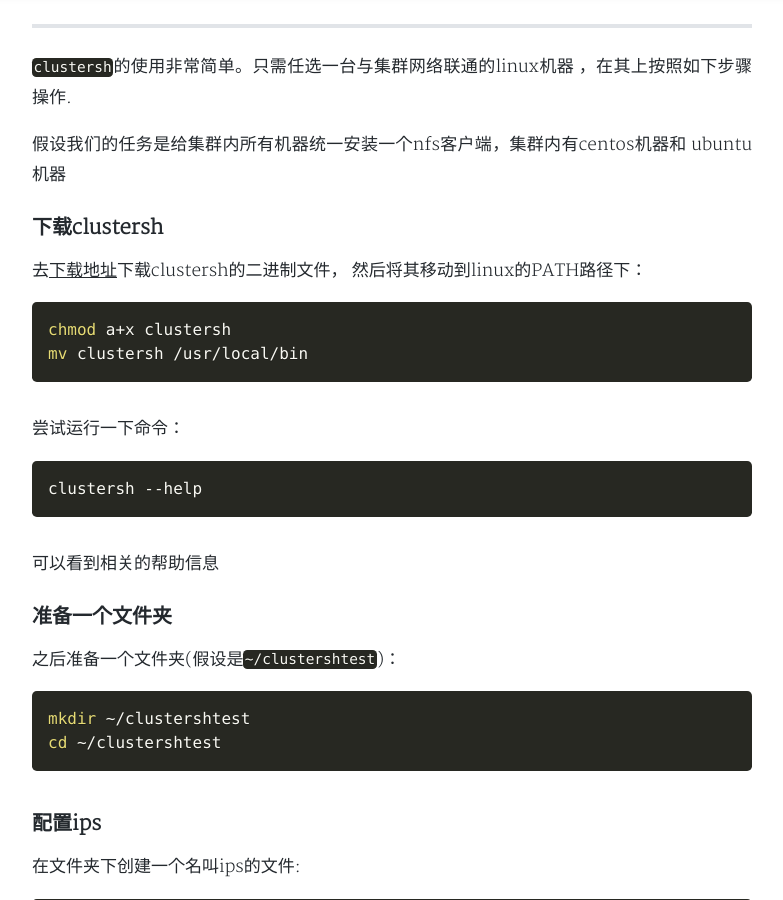
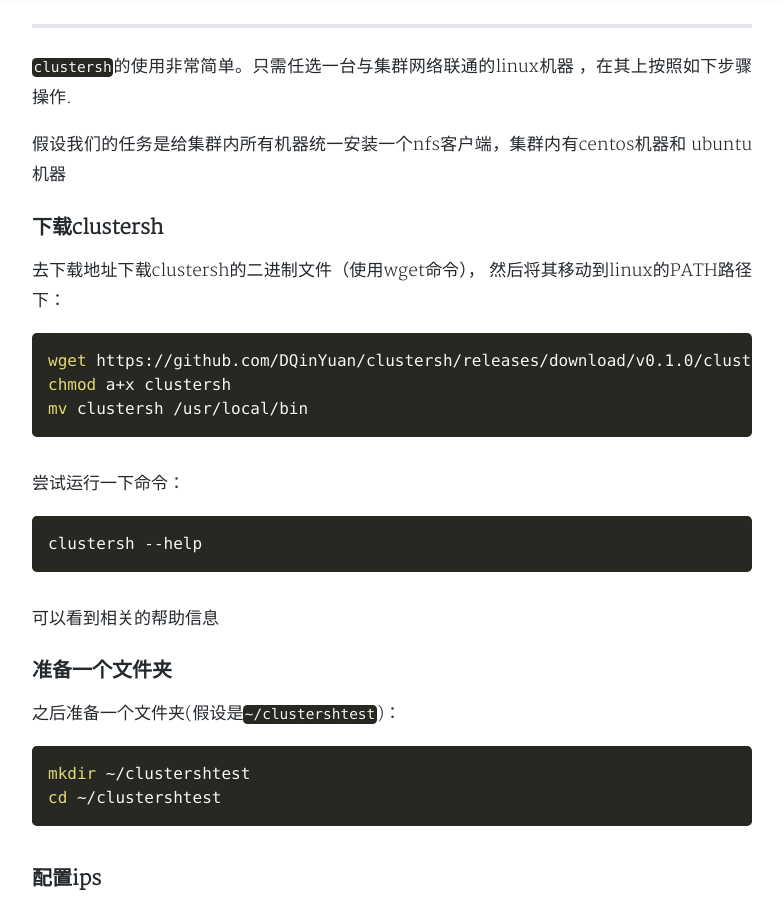
Before and after one commit to DQinYuan/dqinyuan.github.io, a Jekyll site: the page built from _posts/2019-04-08-clustersh.md, in a window 1280 px wide and 900 px high, scrolled down 1135 px. Shown: the whole window, without its empty margins (248-1031 px from the left). Built offline with Jekyll 4.4.1, drawn with Linux system fonts in a browser that asks for light colours; nearby versions of some CDN libraries; comment, search, counter and statistics services are not loaded; a style sheet for code colours, icons or effects is not loaded.

Commit message:
clsutersh wget

````diff
--- a/_posts/2019-04-08-clustersh.md
+++ b/_posts/2019-04-08-clustersh.md
@@ -40,10 +40,11 @@
 
 ### 下载clustersh
 
-去[下载地址](https://github.com/DQinYuan/clustersh/releases/download/v0.1.0/clustersh)下载clustersh的二进制文件，
+去下载地址下载clustersh的二进制文件（使用wget命令），
 然后将其移动到linux的PATH路径下：
 
 ```bash
+wget https://github.com/DQinYuan/clustersh/releases/download/v0.1.0/clustersh
 chmod a+x clustersh
 mv clustersh /usr/local/bin
 ```
````
